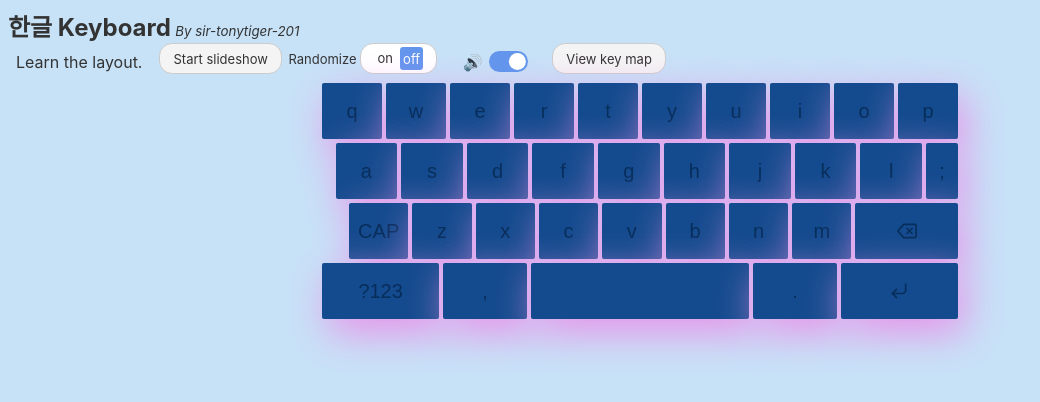
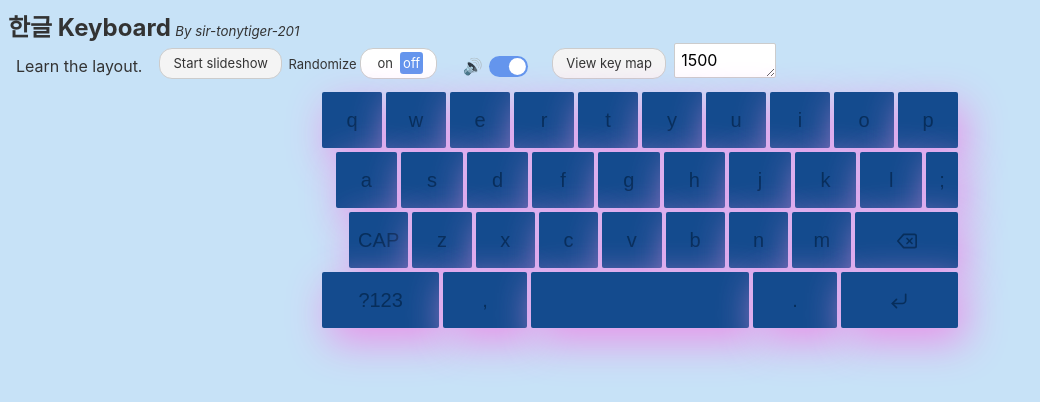
Before and after one commit to sir-tonytiger-201/hangulkeyboard, a Svelte app: page / in a window 1280 px wide. Shown: the top 402 px of the page, without its empty margins (0-1040 px from the left). Built offline with nearby package versions, Linux system fonts and the light colour scheme.

Commit message:
Can change slideshow time

```diff
--- a/src/App.svelte
+++ b/src/App.svelte
@@ -17,6 +17,7 @@
 		sineInOut,
 	} from "svelte/easing";
 	const keyClass = {};
+	let slideShowInterval = 1500; //0;
 	let hangulCharacter = "";
 
 	export let pressed = "";
@@ -108,8 +109,10 @@
 
 	let showLayout = false;
 
-	const showkey = (i) => {
+	const showkey = (i = 0) => {
 		timestamp = Date.now();
+		if (!i) i = 0;
+		console.log(i, Object.keys(hangulValue)[i])
 		const keycode = "Key" + Object.keys(hangulValue)[i].toUpperCase();
 		const k = keycode[keycode.length - 1].toLowerCase();
 		pressed = k;
@@ -120,26 +123,39 @@
 		showLayout = !showLayout;
 	};
 	let clearTimer;
-	const toggleSlideshow = () => {
+	const toggleSlideshow = (slideIndex = 0) => {
+
 		slideshow = !slideshow;
+		const shownext = () => {
+			//if (!slideIndex) slideIndex = 0;
+
+			if (!randomize) {
+				console.log(slideIndex)
+				showkey(slideIndex++);
+			} else {
+				slideIndex = Math.floor(Math.random() * numberOfCharacters);
+				showkey(slideIndex);
+			}
+		};
 		//console.log("randomize", randomize);
 		if (slideshow) {
-			slideIndex = 0;
-
+			shownext();
 			clearTimer = setInterval(() => {
-				if (!randomize) {
-					showkey(slideIndex++);
-				} else {
-					slideIndex = Math.floor(Math.random() * numberOfCharacters);
-					showkey(slideIndex);
-				}
+				shownext();
 				if (slideIndex > Object.keys(hangulValue).length - 1)
 					slideIndex = 0;
-			}, 1500);
+			}, slideShowInterval);
 		} else {
 			clearInterval(clearTimer);
 		}
 	};
+
+	$: if (slideShowInterval && slideshow) {
+		const i = slideIndex;
+		console.log(i)
+		toggleSlideshow(i);
+		toggleSlideshow(i);
+	}
 
 	//$: currentChar = hangulValue[slideIndex];
 	//$: console.log(currentChar)
@@ -324,7 +340,10 @@
 				//audio.src =`sounds/powerup_4_reverb.wav`;
 				//audio.src = `sounds/Spin.wav`;
 				// Only play voice if being used locally.
-				audio.src = (location.hostname == 'localhost' ? `sounds/pronunciation/${hangulValue[pressedKey]}.ogg` :`sounds/Spin.wav`);
+				audio.src =
+					location.hostname == "localhost"
+						? `sounds/pronunciation/${hangulValue[pressedKey]}.ogg`
+						: `sounds/Spin.wav`;
 			} else {
 				audio.src = `sounds/powerup (${randomNumber(50)}).wav`;
 			}
@@ -433,7 +452,11 @@
 				/>
 			</td>
 			<td style="font-size:larger;">
-				<Switch bind:checked={sound} label="&#x1F50A;" design="slider" />
+				<Switch
+					bind:checked={sound}
+					label="&#x1F50A;"
+					design="slider"
+				/>
 			</td>
 			<td>
 				<button on:click={toggleView}>
@@ -443,6 +466,15 @@
 						View key map
 					{/if}
 				</button>
+			</td>
+			<td>
+				<textarea
+					name=""
+					id=""
+					cols="7"
+					rows="1"
+					bind:value={slideShowInterval}
+				/>
 			</td>
 		</tr>
 	</table>
```
Also changed, not shown: public/build/bundle.js, 1 other file (tests, documents, lock files or other folders).
